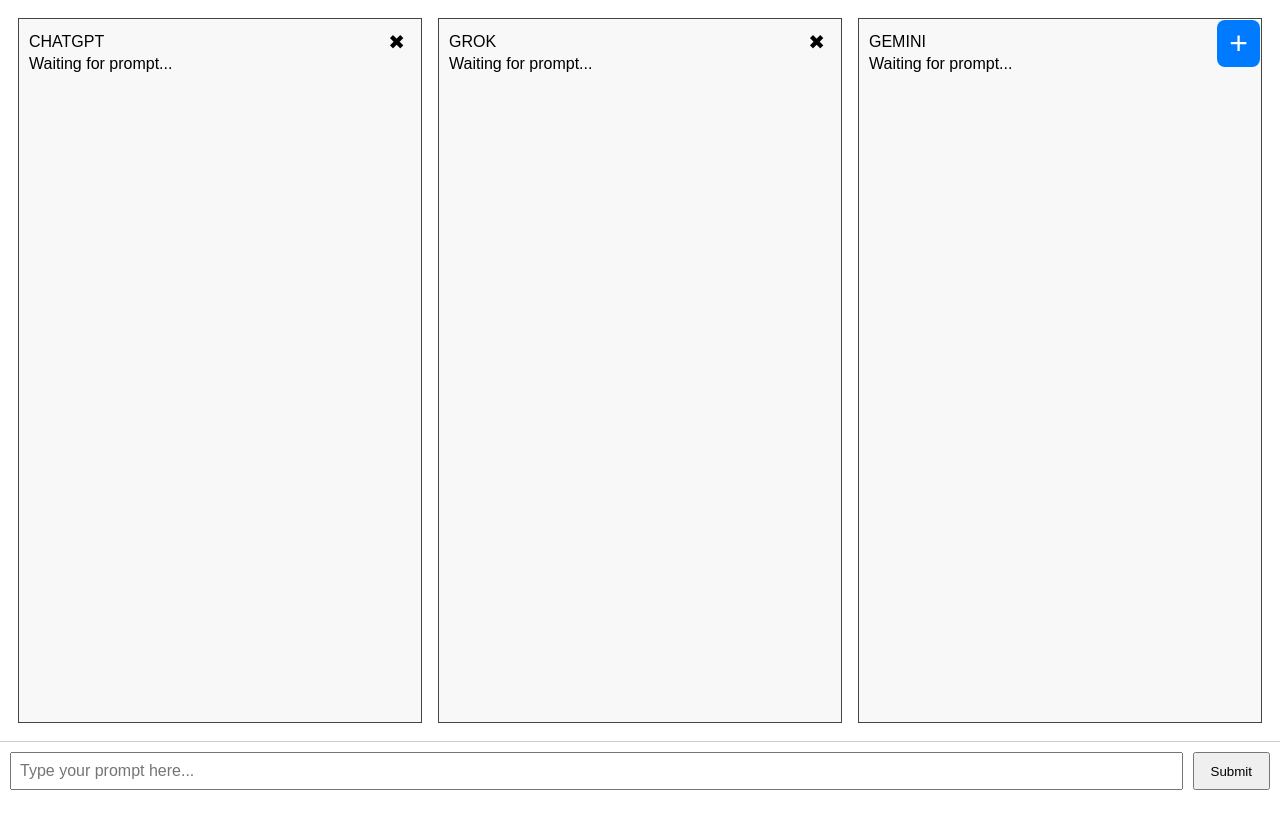
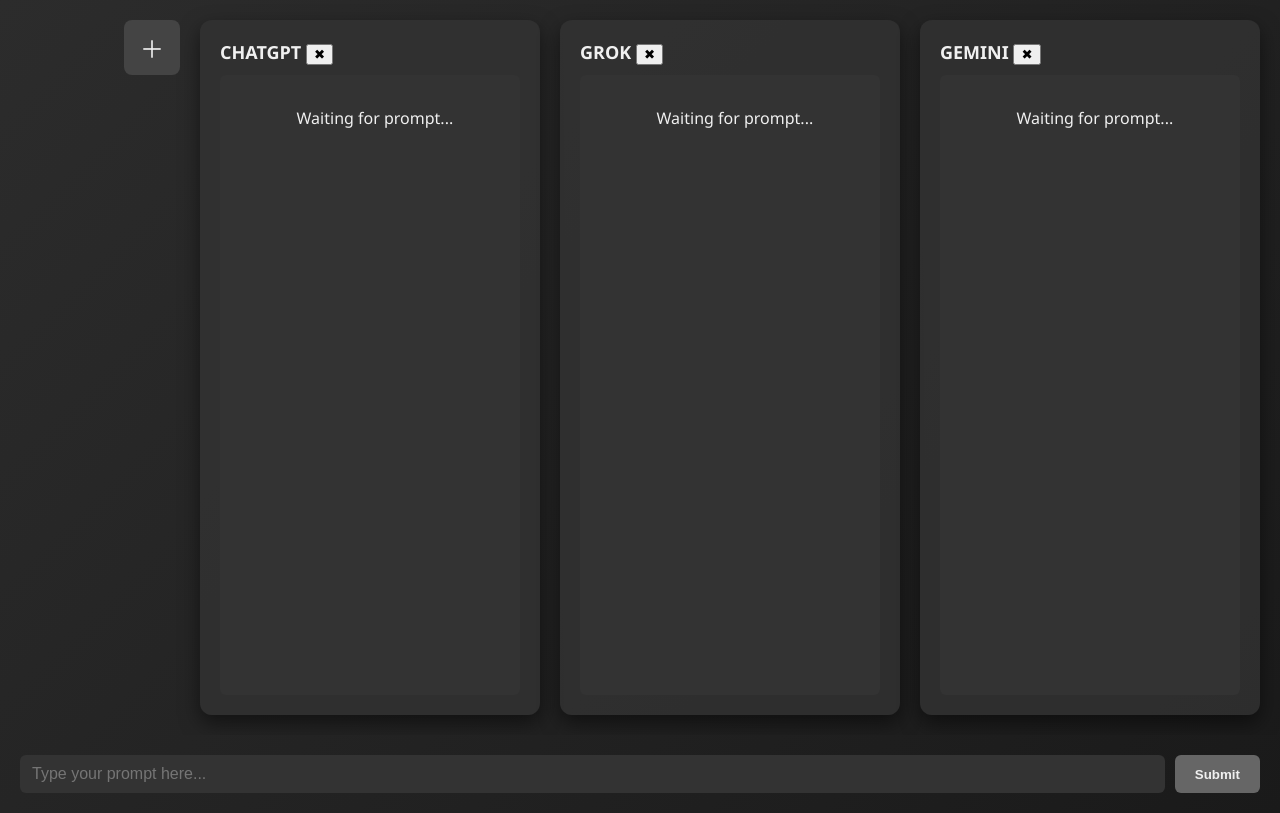
Before and after one commit to williamstanton3/All-AI, a Flask app: page /home in a window 1280 px wide. Before the commit the page ends 790 px from the top, so only its background shows below. Run offline with Flask 3, Linux system fonts and the light colour scheme; parts of the project's set-up code (start-up, migrations or seed data) failed here and were passed over.

Commit message:
a bunch of changes

```diff
--- a/app.py
+++ b/app.py
@@ -82,7 +82,6 @@
 
 
 with app.app_context():
-    db.drop_all() # FOR TESTING PURPOSES ONLY
     db.create_all()
 
 @app.get('/register/')
@@ -119,7 +118,6 @@
     return render_template('login.html', form=form)
 
 
-
 @app.post('/login/')
 def post_login():
     form = LoginForm()
@@ -133,7 +131,7 @@
             # redirect the user to the page they wanted or the home page
             next = request.args.get('next')
             if next is None or not next.startswith('/'):
-                next = url_for('index')
+                next = url_for('home')
             return redirect(next)
         else: # if the user does not exist or the password is incorrect
             # flash an error message and redirect to login form
--- a/static/styles/home.css
+++ b/static/styles/home.css
@@ -1,71 +1,134 @@
+/* ===== PAGE LAYOUT ===== */
 body {
     margin: 0;
-    padding: 0;
-    font-family: sans-serif;
-    display: flex;
-    flex-direction: column;
-    height: 100vh;
+    font-family: 'Segoe UI', Tahoma, Geneva, Verdana, sans-serif;
+    background: linear-gradient(135deg, #2c2c2c, #1a1a1a);
+    color: #f0f0f0;
 }
 
 .llm-container {
-    flex: 1;
     display: flex;
-    flex-wrap: nowrap;
+    align-items: flex-start;
+    gap: 20px;
+    padding: 20px;
     overflow-x: auto;
-    padding: 10px;
 }
 
+/* Plus button container */
+#addColumnContainer {
+    display: flex;
+    align-items: center;
+    position: relative;
+
+    /* * THE KEY CHANGE:
+     * This pushes the container as far right as possible within the flex container,
+     * after all the other columns.
+     */
+    margin-left: auto;
+
+    /* Ensure it doesn't shrink when space is tight */
+    flex-shrink: 0;
+}
+
+/* Plus button styling */
+#addColumnBtn {
+    padding: 10px 16px;
+    font-size: 24px;
+    cursor: pointer;
+    border: none;
+    border-radius: 8px;
+    background-color: #444;
+    color: #f0f0f0;
+    transition: background 0.2s;
+}
+
+#addColumnBtn:hover {
+    background-color: #666;
+}
+
+/* Dropdown styling */
+#modelDropdown {
+    display: none; /* hidden initially */
+    position: absolute;
+    top: 100%;
+    right: 0;
+    background-color: #333;
+    color: #f0f0f0;
+    border-radius: 6px;
+    min-width: 140px;
+    z-index: 100;
+    box-shadow: 0 4px 12px rgba(0,0,0,0.5);
+}
+
+#modelDropdown .dropdown-item {
+    padding: 10px 15px;
+    cursor: pointer;
+    transition: background 0.2s;
+}
+
+#modelDropdown .dropdown-item:hover {
+    background-color: #555;
+}
+
+/* ===== LLM COLUMNS ===== */
 .llm-column {
-    flex: 1 0 25%;
-    border: 1px solid #444;
-    margin: 8px;
-    padding: 10px;
+    width: 300px;
+    background-color: rgba(50, 50, 50, 0.8);
+    border-radius: 12px;
+    box-shadow: 0 8px 20px rgba(0,0,0,0.5);
     display: flex;
     flex-direction: column;
-    background: #f8f8f8;
-    position: relative;
-    min-width: 250px;
+    padding: 20px;
 }
 
 .column-header {
-    display: flex;
-    justify-content: space-between;
-    align-items: center;
+    font-weight: bold;
+    font-size: 18px;
+    margin-bottom: 10px;
 }
 
-.delete-column-btn {
-    border: none;
-    background: transparent;
-    cursor: pointer;
-    font-size: 20px;
+.llm-output {
+    background-color: #333;
+    border-radius: 6px;
+    padding: 10px;
+    min-height: 600px;
+    white-space: pre-wrap;
+    overflow-y: auto;
 }
 
+/* ===== PROMPT INPUT AREA ===== */
 .prompt-input-container {
     display: flex;
-    padding: 10px;
-    border-top: 1px solid #ccc;
+    gap: 10px;
+    padding: 20px;
 }
 
-.prompt-input-container input {
+.prompt-input-container input[type="text"] {
     flex: 1;
-    padding: 8px;
+    padding: 10px 12px;
+    border-radius: 6px;
+    border: none;
+    outline: none;
+    background-color: #333;
+    color: #f0f0f0;
     font-size: 16px;
 }
 
-.submit-btn {
-    margin-left: 10px;
-    padding: 8px 16px;
+.prompt-input-container input[type="text"]:focus {
+    background-color: #444;
 }
 
-.add-column-btn {
-    position: absolute;
-    right: 20px;
-    top: 20px;
-    font-size: 32px;
-    background: #007bff;
-    color: white;
+.submit-btn {
+    padding: 10px 20px;
     border: none;
-    border-radius: 8px;
-    padding: 5px 12px;
+    border-radius: 6px;
+    background-color: #666;
+    color: #f0f0f0;
     cursor: pointer;
+    font-weight: bold;
+    transition: background 0.3s;
 }
+
+.submit-btn:hover {
+    background-color: #888;
+}
--- a/templates/home.html
+++ b/templates/home.html
@@ -8,10 +8,17 @@
 
 <body>
     <div id="llmContainer" class="llm-container">
-        <!-- Dynamically populated by TypeScript -->
+
+        <!-- Plus button on the far right -->
+        <div id="addColumnContainer">
+            <button id="addColumnBtn" type="button">＋</button>
+            <div id="modelDropdown" class="dropdown">
+                <div class="dropdown-item">CHATGPT</div>
+                <div class="dropdown-item">GROK</div>
+                <div class="dropdown-item">GEMINI</div>
+            </div>
+        </div>
     </div>
-
-    <button id="addColumnBtn" class="add-column-btn">+</button>
 
     <div class="prompt-input-container">
         <input
@@ -22,7 +29,6 @@
         <button id="submitPromptBtn" class="submit-btn">Submit</button>
     </div>
 
-    <!-- Load compiled TypeScript -->
     <script src="{{ url_for('static', filename='scripts/app.js') }}" type="module"></script>
 </body>
 </html>
```
Also changed, not shown: static/scripts/app.ts (+17 -37 lines), static/styles/login.css (+65 -30 lines), static/styles/register.css (+64 -32 lines), templates/login.html (+7 -3 lines), templates/register.html (+8 -5 lines), users.sqlite3.
